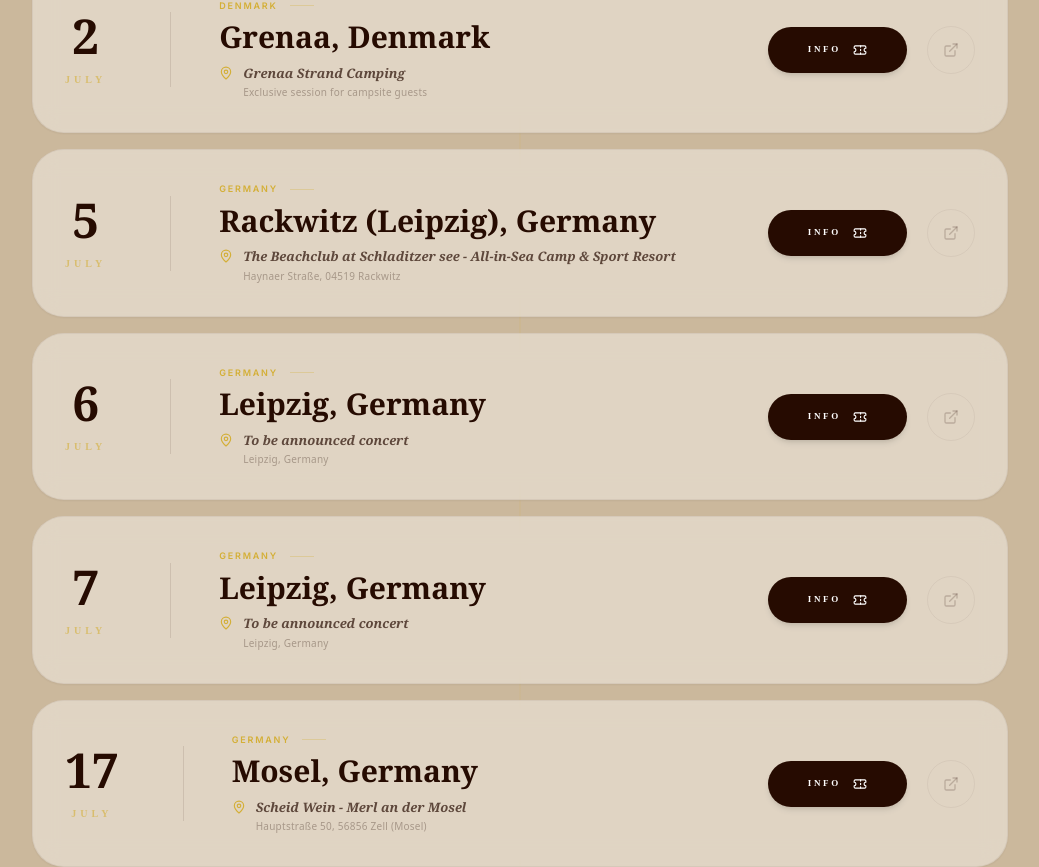
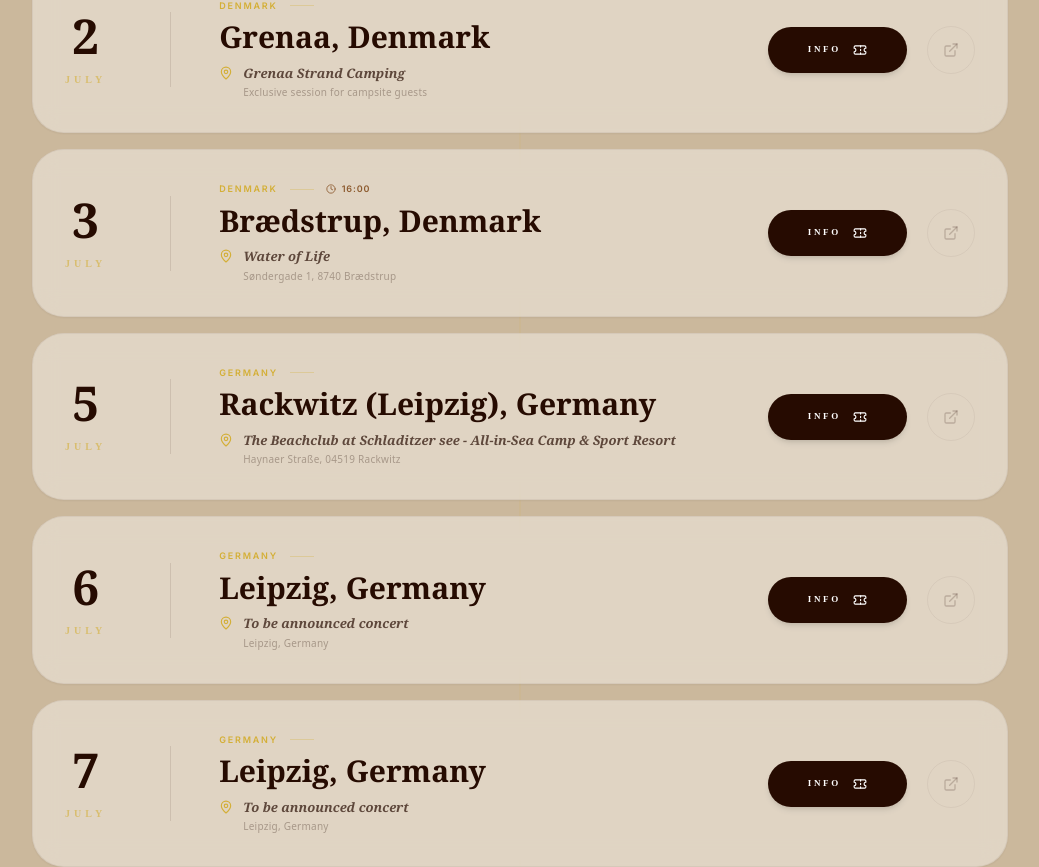
Before and after one commit to brianstilling/Ann-McBryan, a React (Vite) app: page / in a window 1280 px wide. Shown: the part 4762-5629 px from the top of the page, without its empty margins (120-1159 px from the left). Built offline with nearby package versions, Linux system fonts and the light colour scheme; a web font is replaced by a local one.

Commit message:
feat: Add Brædstrup concert and display time
Includes a new concert listing for Brædstrup, Denmark and updates the data version. Also, adds functionality to display concert times when available, improving event clarity.

```diff
--- a/App.tsx
+++ b/App.tsx
@@ -86,7 +86,7 @@ const App: React.FC = () => {
     window.addEventListener('hashchange', handleHashChange);
 
     // Versioning check to ensure Bønnerup and other updates display correctly
-    const DATA_VERSION = 'v1.23_wijchen_city_updated';
+    const DATA_VERSION = 'v1.25_wijchen_braedstrup_updated';
     const savedVersion = localStorage.getItem('ann_mcbryan_data_ver');
     const savedSessions = localStorage.getItem('ann_mcbryan_sessions');
 
--- a/components/ConcertList.tsx
+++ b/components/ConcertList.tsx
@@ -129,6 +129,12 @@ const SessionRow: React.FC<{ concert: Concert; index: number }> = ({ concert, in
         <div className="flex items-center gap-3 mb-1.5">
           <span className="text-[9px] font-bold tracking-[0.2em] text-[#D4AF37] uppercase">{concert.country}</span>
           <div className="h-px w-6 bg-[#D4AF37]/30"></div>
+          {concert.time && concert.time !== 'TBA' && (
+            <div className="flex items-center gap-1.5 text-[#8D5B2F]">
+              <Clock className="w-2.5 h-2.5" />
+              <span className="text-[9px] font-bold tracking-widest">{concert.time}</span>
+            </div>
+          )}
         </div>
         <h3 className="text-3xl font-serif text-[#260B01] mb-2 leading-tight font-bold group-hover:text-[#8D5B2F] transition-colors">{concert.city}</h3>
         <div className="flex items-start gap-2.5 text-[13px] text-[#260B01]/50 italic font-serif">
--- a/constants.ts
+++ b/constants.ts
@@ -34,6 +34,18 @@ export const TOUR_DATA: Concert[] = [
     status: 'upcoming',
     coordinates: { lat: 56.4097, lng: 10.9234 },
     ticketsUrl: 'https://grenaastrandcamping.dk/'
+  },
+  {
+    id: 'session-2026-braedstrup',
+    city: 'Brædstrup, Denmark',
+    country: 'Denmark',
+    venue: 'Water of Life',
+    address: 'Søndergade 1, 8740 Brædstrup',
+    date: 'July 3, 2026',
+    time: '16:00',
+    status: 'upcoming',
+    coordinates: { lat: 55.9730, lng: 9.6100 },
+    ticketsUrl: 'https://wateroflife.dk/'
   },
   {
     id: 'session-2026-leipzig-5',
```
